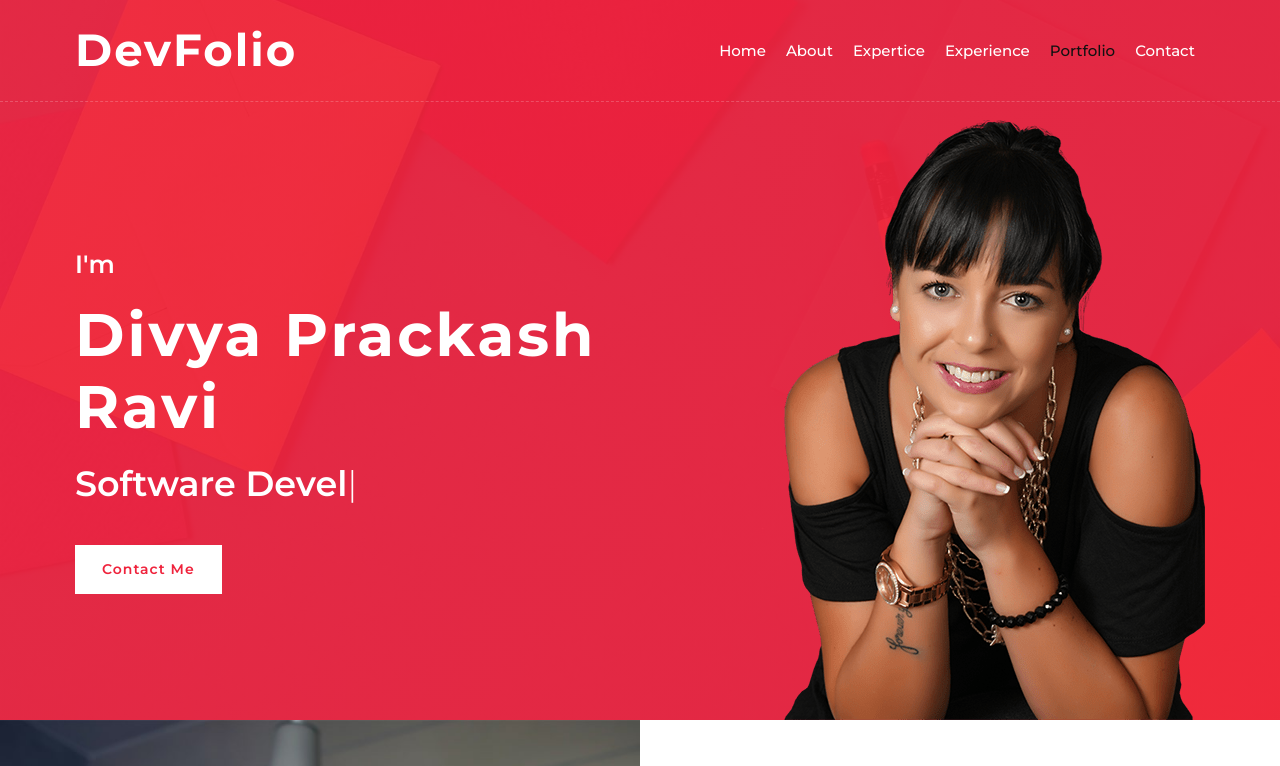
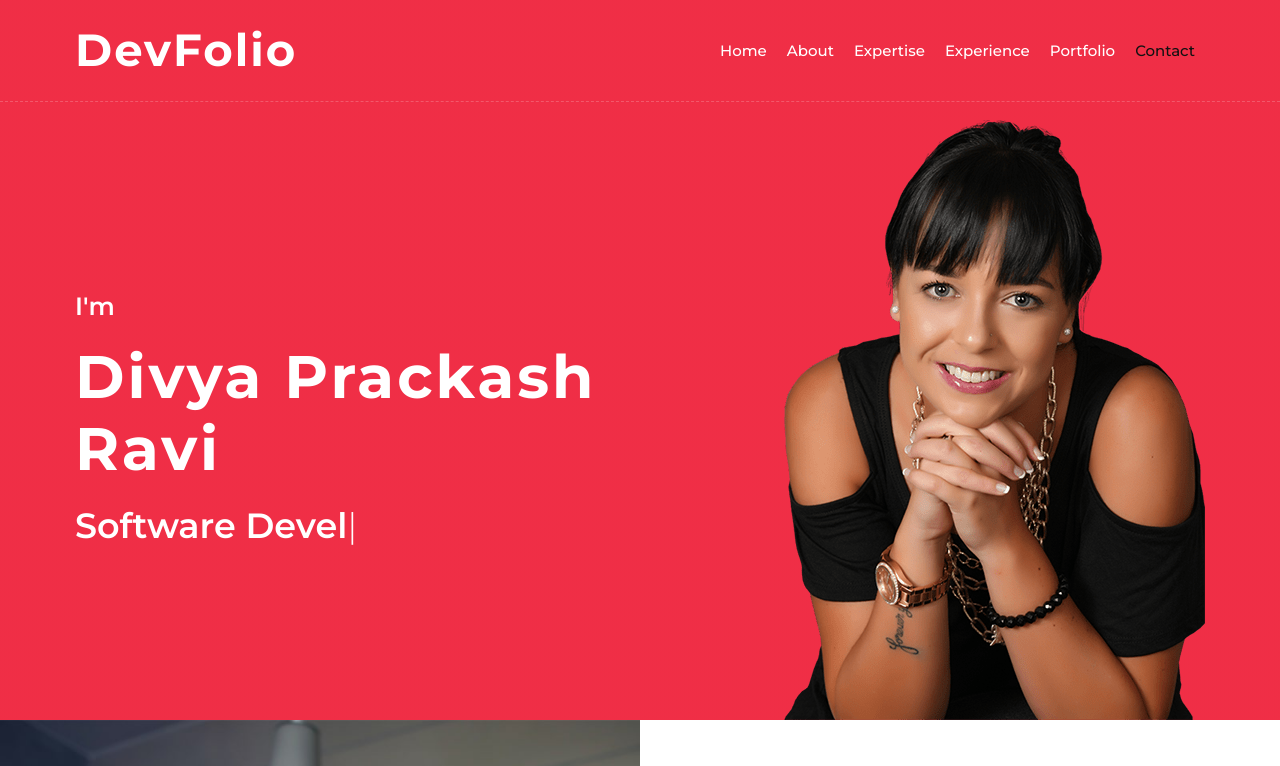
Before and after one commit to prackash/developer-portfolio, a plain HTML site: page index.html in a window 1280 px wide. Shown: the top 766 px of the page. Drawn offline with nearby package versions, Linux system fonts and the light colour scheme.

Commit message:
Removed unwanted files and linked contact to footer button

```diff
--- a/index.html
+++ b/index.html
@@ -37,10 +37,10 @@
                     <div class="navbar-nav ml-auto">
                         <a href="#home" class="nav-item nav-link active">Home</a>
                         <a href="#about" class="nav-item nav-link">About</a>
-                        <a href="#service" class="nav-item nav-link">Expertice</a>
+                        <a href="#service" class="nav-item nav-link">Expertise</a>
                         <a href="#experience" class="nav-item nav-link">Experience</a>
                         <a href="#portfolio" class="nav-item nav-link">Portfolio</a>
-                        <a href="#contact" class="nav-item nav-link">Contact</a>
+                        <a href="#footer" class="nav-item nav-link">Contact</a>
                     </div>
                 </div>
             </div>
@@ -60,9 +60,9 @@
                                 <h2></h2>
                                 <div class="typed-text">AI Engineer, ML Developer, Software Developer, Embedded Programmer, Computer Vision Engineer, IT Technician</div>
                             </div>
-                            <div class="hero-btn">
-                                <a class="btn" href="">Contact Me</a>
-                            </div>
+                            <!-- <div class="hero-btn">
+                                <a class="btn" href="#footer">Contact Me</a>
+                            </div> -->
                         </div>
                     </div>
                     <div class="col-sm-12 col-md-6 d-none d-md-block">
@@ -522,10 +522,10 @@ aligning with business goals and user needs
         <!-- Testimonial End -->
 
         <!-- Footer Start -->
-        <div class="footer wow fadeIn" data-wow-delay="0.3s">
+        <div class="footer wow fadeIn" data-wow-delay="0.3s" id="footer">
             <div class="container-fluid">
                 <div class="container">
-                    <div class="footer-info">
+                    <div class="footer-info" >
                         <h2>Divya Prackash Ravi</h2>
                         <h3>London, United Kingdom</h3>
                         <div class="footer-menu">
@@ -537,6 +537,11 @@ aligning with business goals and user needs
                             <a href="https://www.linkedin.com/in/divyaprackashravi/"><i class="fab fa-linkedin-in"></i></a>
                         </div>
                     </div>
+                </div>
+                <div class="container copyright">
+                    <p>
+
+                    </p>
                 </div>
             </div>
         </div>
```
Also changed, not shown: img/blog-1.jpg (deleted), img/blog-2.jpg (deleted), img/contact.jpg (deleted), img/hero-bg.jpg (deleted), img/team-1.jpg (deleted), img/team-2.jpg (deleted), img/team-3.jpg (deleted), img/team-4.jpg (deleted), img/testimonial-1.jpg (deleted), img/testimonial-2.jpg (deleted), img/testimonial-3.jpg (deleted).
